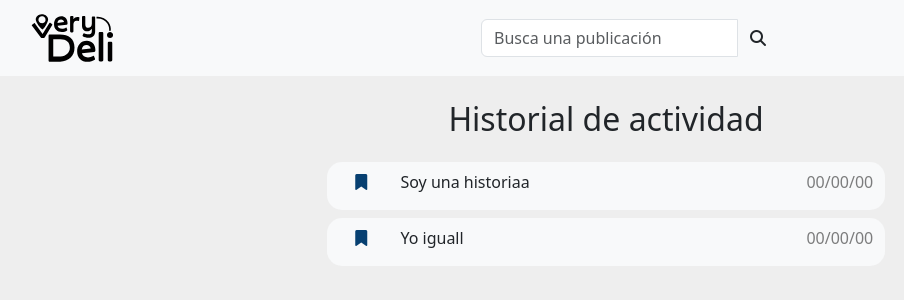
After one commit to FacundoAvila5/VeryDeli, a PHP site: page /historial.php in a window 1280 px wide. The commit adds this page. Shown: the top 300 px of the page, without its empty margins (34-938 px from the left). Run offline with PHP 8.4, Linux system fonts and the light colour scheme; some libraries are stand-ins or nearby versions.

Commit message:
Historial creado y registro modificado

```diff
--- /dev/null
+++ b/historial.php
@@ -0,0 +1,62 @@
+<!DOCTYPE html>
+<html lang="en">
+<head>
+    <meta charset="UTF-8">
+    <meta name="viewport" content="width=device-width, initial-scale=1.0">
+
+    <link rel="stylesheet" href="styles.css">
+    <link href="https://cdn.jsdelivr.net/npm/bootstrap@5.3.3/dist/css/bootstrap.min.css" rel="stylesheet"
+        integrity="sha384-QWTKZyjpPEjISv5WaRU9OFeRpok6YctnYmDr5pNlyT2bRjXh0JMhjY6hW+ALEwIH" crossorigin="anonymous">
+    <link href="https://cdn.jsdelivr.net/npm/bootstrap@5.3.0-alpha1/dist/css/bootstrap.min.css" rel="stylesheet">
+    <link rel="shortcut icon" href="img\icons\loguito-fondoAzulV2.ico" type="image/x-icon">
+
+    <style>
+        /* RESPONSIVE */
+        @media (max-width:768px) {
+            #fecha {
+                font-size: small;
+            }
+        }
+    </style>
+
+    <title>Document</title>
+</head>
+<body>
+    <?php
+    include 'header.php';
+    // include 'sidebarleft.php';
+    ?>
+
+    <div class="container-fluid p-0 col-11 col-md-5" >
+        <div class="text-center justify-content-center mx-auto pt-4 pb-3">
+            <h2>Historial de actividad</h2>
+        </div>
+        <div id="seccion-historial">
+
+            <div id="historia" class="row bg-light pt-2 pb-0 ps-3 mb-2" style="border-radius: 15px;">
+                <div class="col-1"> <i class="fa-solid fa-bookmark" style="color:rgb(7, 64, 113);"></i> </div>
+                <div class="col-8 col-md-9"> <p> Soy una historiaa </p> </div>
+                <div class="col-3 col-md-2"> <p class="text-black-50 text-end" id="fecha"> 00/00/00 </p> </div> <!-- Aqui iria la fecha q lo hizo  -->
+            </div>
+
+            <div id="historia" class="row bg-light pt-2 pb-0 ps-3 mb-2" style="border-radius: 15px;">
+                <div class="col-1"> <i class="fa-solid fa-bookmark" style="color:rgb(7, 64, 113);"></i> </div>
+                <div class="col-8 col-md-9"> <p> Yo iguall </p> </div>
+                <div class="col-3 col-md-2"> <p class="text-black-50 text-end" id="fecha"> 00/00/00 </p> </div> <!-- Aqui iria la fecha q lo hizo  -->
+            </div>
+        </div>
+
+    </div>
+
+    <?php
+    include 'footermobile.php';
+    ?>
+
+    <script src="https://kit.fontawesome.com/0ce357c188.js" crossorigin="anonymous"></script>
+    <script src="https://cdn.jsdelivr.net/npm/bootstrap@5.3.3/dist/js/bootstrap.bundle.min.js"
+        integrity="sha384-YvpcrYf0tY3lHB60NNkmXc5s9fDVZLESaAA55NDzOxhy9GkcIdslK1eN7N6jIeHz"
+        crossorigin="anonymous"></script>
+    <script src="https://cdn.jsdelivr.net/npm/@popperjs/core@2.11.6/dist/umd/popper.min.js"></script>
+    <script src="https://cdn.jsdelivr.net/npm/bootstrap@5.3.0-alpha1/dist/js/bootstrap.bundle.min.js"></script>
+</body>
+</html>
--- a/post.php
+++ b/post.php
@@ -20,7 +20,7 @@ $idusu =  $_SESSION['idUser'];
 
 <body>
 <!-- <?php
-// $id = $_GET['id'];
+$id = $_GET['id'];
 ?> -->
 
     <!-- HEADER -->
--- a/sidebarleft.php
+++ b/sidebarleft.php
@@ -28,7 +28,7 @@
                 <!-- actividad -->
                 <div class="row mb-1">
                     <div class="col">
-                        <a href="#" class="link"><i class="fa-solid fa-clock-rotate-left"></i> Actividad</a>
+                        <a href="historial.php" class="link"><i class="fa-solid fa-clock-rotate-left"></i> Actividad</a>
                     </div>
                 </div>
                 <!-- verif -->
--- a/stylelogin.css
+++ b/stylelogin.css
@@ -29,7 +29,8 @@
 }
 .icons {
     font-size: 2em;
-    padding: 30px;
+    padding-right: 30px;
+    padding-left: 30px;
 }
 .slogan {
     color: rgb(13, 40, 75);
```
Also changed, not shown: registro.php (+35 -12 lines), img/47882_DU19s3FZ.png (added).
